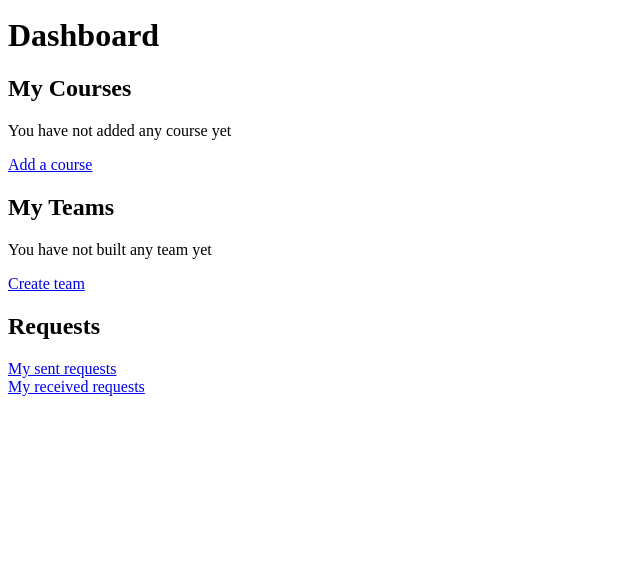
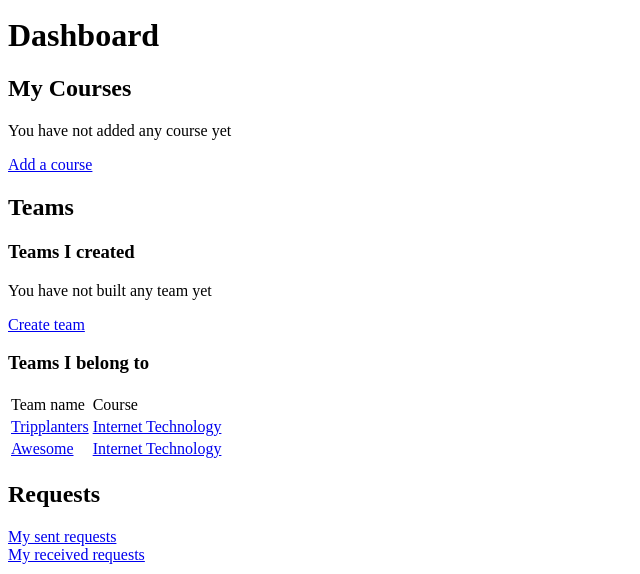
Before and after one commit to Zhouhao12345/Zhouhao12345.github.io, a Django app: page /teambuilder/dashboard/ in a window 1280 px wide. Shown: the part 226-800 px from the top of the page, without its empty margins (0-640 px from the left). Run offline with Django 3.2, Linux system fonts and the light colour scheme; a user stored in the database is signed in; data comes from the database, SQL or seed files in the repository; both versions use the stored data as it was after the commit; some libraries are stand-ins or nearby versions.

Commit message:
Added functionality for a user to view all teams of which he or she is a member

```diff
--- a/awesome_itech_project/populate_teambuilder.py
+++ b/awesome_itech_project/populate_teambuilder.py
@@ -14,6 +14,7 @@ def populate():
     user4 = add_user("user4", "abcdef", "jkl@xyz.com")
     user5 = add_user("user5", "abcdef", "mno@xyz.com")
     user6 = add_user("user6", "abcdef", "pqr@xyz.com")
+
     userprofile1 = add_userprofile("01234567890", "just a regular guy", user)
     userprofile2 = add_userprofile("01238747890", "just another regular guy", user2)
     userprofile3 = add_userprofile("01299854740", "just another regular guy again", user3)
--- a/awesome_itech_project/teambuilder/urls.py
+++ b/awesome_itech_project/teambuilder/urls.py
@@ -30,4 +30,5 @@ urlpatterns = patterns('',
     url(r'^unauthorized/$', views.unauthorized, name='unauthorized'),
     url(r'^page-not-found/$', views.page_not_found, name='page_not_found'),
     url(r'^course/(?P<course_name_slug>[\w\-]+)/merge-teams/$', views.merge_teams, name='merge_teams'),
+
 )
--- a/awesome_itech_project/teambuilder/views.py
+++ b/awesome_itech_project/teambuilder/views.py
@@ -315,8 +315,13 @@ def dashboard(request):
     courses = Course.objects.filter(creator=user)
     context_dict['courses'] = courses
 
+    #teams created by user
     teams = Team.objects.filter(creator=user)
     context_dict['teams'] = teams
+
+    #request to teams sent by user that have been accepted
+    reqs = Memberrequest.objects.filter(user=request.user, status="accepted")
+    context_dict['requests'] = reqs
 
     return render(request, 'teambuilder/dashboard.html', context_dict)
 
@@ -449,10 +454,4 @@ def merge_teams(request, course_name_slug):
                 context_dict['merge'] = True
 
 
-
     return render(request, 'teambuilder/merge_teams.html', context_dict)
-
-@login_required
-def teams_belonged_to():
-
-    return ""
--- a/awesome_itech_project/templates/teambuilder/dashboard.html
+++ b/awesome_itech_project/templates/teambuilder/dashboard.html
@@ -14,7 +14,8 @@
         <p>You have not added any course yet</p>
     {% endif %}
             <p><a href="{% url 'teambuilder:add_course' %}">Add a course</a></p>
-    <h2>My Teams</h2>
+    <h2>Teams</h2>
+    <h3>Teams I created</h3>
     {% if teams %}
         <table>
             <tr>
@@ -31,11 +32,34 @@
             {% endif %}
             </tr>
         {% endfor %}
-            <p><a href="{% url 'teambuilder:create_team' %}">Create a new team</a></p>
         </table>
     {% else %}
         <p>You have not built any team yet</p>
-        <p><a href="{% url 'teambuilder:create_team' %}">Create team</a></p>
+    {% endif %}
+    <p><a href="{% url 'teambuilder:create_team' %}">Create team</a></p>
+
+    <h3>Teams I belong to</h3>
+    {% if teams or requests %}
+        <table>
+            <tr>
+                <td>Team name</td>
+                <td>Course</td>
+            </tr>
+        {% for request in requests %}
+            <tr>
+                <td><a href="/teambuilder/team/{{request.team.slug}}/">{{request.team.name}}</a></td>
+                <td><a href="/teambuilder/course/{{request.team.course.slug}}/">{{request.team.course.name}}</a></td>
+            </tr>
+        {% endfor %}
+            {% for team in teams %}
+                <tr>
+                    <td><a href="/teambuilder/team/{{team.slug}}/">{{team.name}}</a></td>
+                    <td><a href="/teambuilder/course/{{team.course.slug}}/">{{team.course.name}}</a></td>
+                </tr>
+            {% endfor %}
+        </table>
+    {% else %}
+        <p>You do not belong to any team yet</p>
     {% endif %}
 
     <h2>Requests</h2>
```
Also changed, not shown: awesome_itech_project/db.sqlite3, 2 other files.
